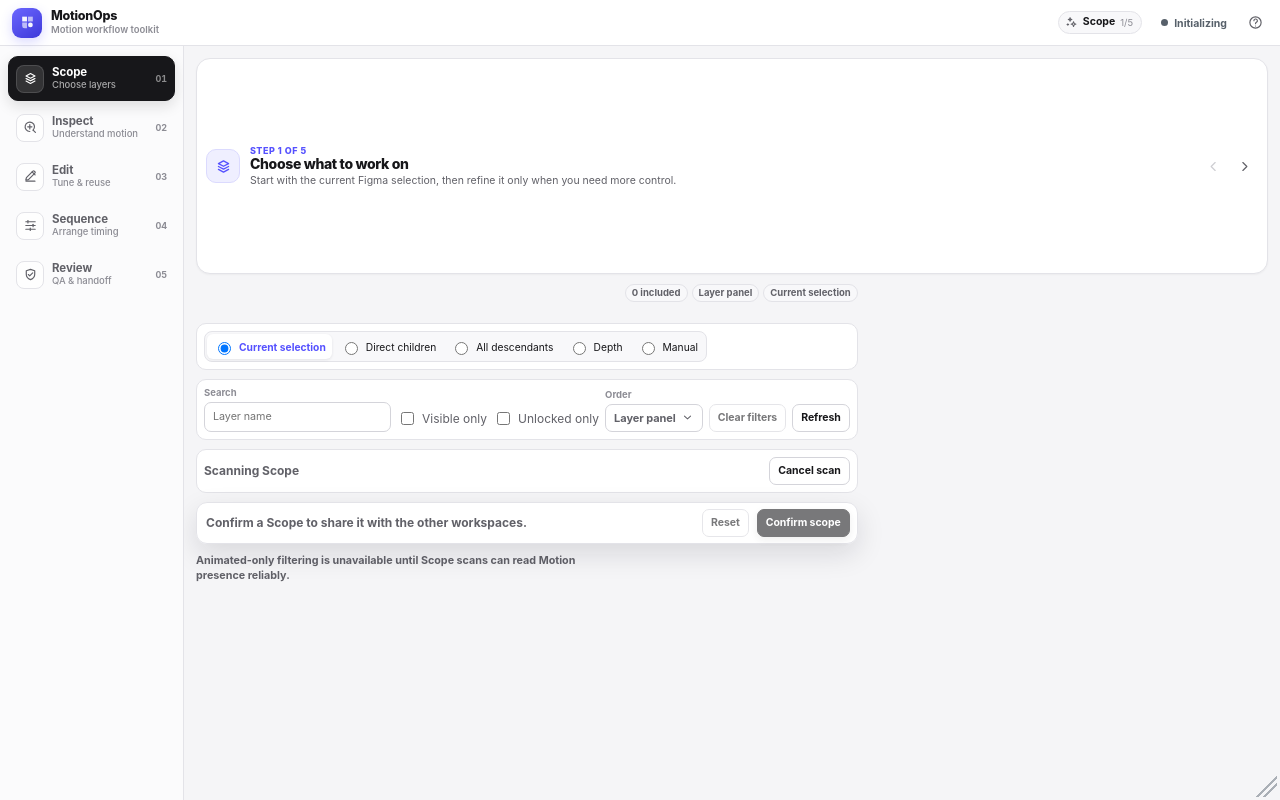
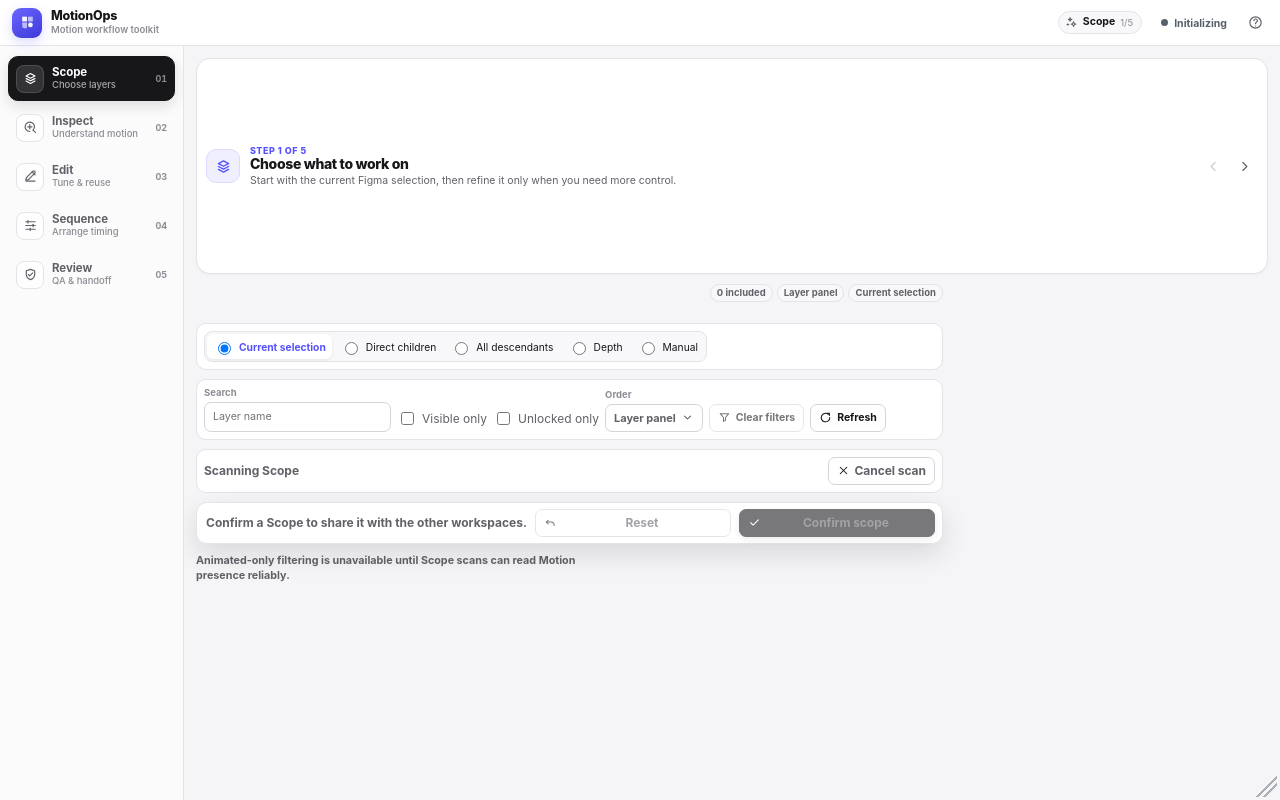
Before and after one commit to ionut442/MotionOps, a React (Vite) app: page / in a window 1280 px wide. Built offline with nearby package versions, Linux system fonts and the light colour scheme.

Commit message:
Add icons to Scope actions

```diff
--- a/src/ui/ScopeWorkspace.tsx
+++ b/src/ui/ScopeWorkspace.tsx
@@ -32,6 +32,7 @@ import {
 import type { ScopeScanNode, ScopeScanResult } from "../domain/scopeScan";
 import type { PluginToUiMessage, UiToPluginMessage } from "../shared/messages";
 import { Select } from "./components/ui";
+import { Icon } from "./components/Icon";
 
 export interface ScopeWorkspaceProps {
   readonly lastMessage: PluginToUiMessage | null;
@@ -560,7 +561,7 @@ export const ScopeWorkspace = ({
             }}
             type="button"
           >
-            {hasRenderedChildren ? (isExpanded ? "v" : ">") : ""}
+            {hasRenderedChildren ? <Icon name={isExpanded ? "chevron-down" : "chevron-right"} size={12} /> : null}
           </button>
           <input
             aria-label={`Include in scope: ${node.name}`}
@@ -586,9 +587,7 @@ export const ScopeWorkspace = ({
               }}
               draggable
               type="button"
-            >
-              ::
-            </button>
+            ><Icon name="sequence" size={12} /></button>
           ) : null}
           <span className="scope-node-name">{node.name}</span>
           <span className="scope-node-type">{nodeTypeLabel(node.type)}</span>
@@ -601,9 +600,7 @@ export const ScopeWorkspace = ({
               revealNode(node.id);
             }}
             type="button"
-          >
-            Reveal
-          </button>
+          ><Icon name="eye" size={13} /><span>Reveal</span></button>
           {order.mode === "custom" ? (
             <>
               <button
@@ -614,9 +611,7 @@ export const ScopeWorkspace = ({
                 }}
                 title="Move up in MotionOps target order"
                 type="button"
-              >
-                ^
-              </button>
+              ><Icon name="chevron-left" size={12} /></button>
               <button
                 aria-label={`Move ${node.name} down in MotionOps target order`}
                 className="scope-icon-action"
@@ -625,9 +620,7 @@ export const ScopeWorkspace = ({
                 }}
                 title="Move down in MotionOps target order"
                 type="button"
-              >
-                v
-              </button>
+              ><Icon name="chevron-right" size={12} /></button>
             </>
           ) : null}
         </div>
@@ -743,18 +736,14 @@ export const ScopeWorkspace = ({
             setFilters(createDefaultScopeFilters());
           }}
           type="button"
-        >
-          Clear filters
-        </button>
+        ><Icon name="filter" size={13} /><span>Clear filters</span></button>
         <button
           className="secondary-action"
           onClick={() => {
             requestScan(scopeDefinition);
           }}
           type="button"
-        >
-          Refresh
-        </button>
+        ><Icon name="refresh" size={13} /><span>Refresh</span></button>
       </div>
 
       {nodeTypes.length > 0 ? (
@@ -777,7 +766,7 @@ export const ScopeWorkspace = ({
       {order.mode === "custom" ? (
         <div className="scope-order-note">
           <span>Custom order changes MotionOps processing order only, not Figma layer order.</span>
-          <button onClick={resetCustomOrder} type="button">Reset custom order</button>
+          <button onClick={resetCustomOrder} type="button"><Icon name="undo" size={13} /><span>Reset custom order</span></button>
         </div>
       ) : null}
 
@@ -789,9 +778,7 @@ export const ScopeWorkspace = ({
               : "Awaiting first Scope scan"}
           </span>
           {viewState.status === "scanning" ? (
-            <button onClick={cancelScan} type="button">
-              Cancel scan
-            </button>
+            <button onClick={cancelScan} type="button"><Icon name="close" size={13} /><span>Cancel scan</span></button>
           ) : null}
         </div>
       ) : null}
@@ -804,9 +791,7 @@ export const ScopeWorkspace = ({
               requestScan(scopeDefinition);
             }}
             type="button"
-          >
-            Refresh
-          </button>
+          ><Icon name="refresh" size={13} /><span>Refresh</span></button>
         </div>
       ) : null}
 
@@ -824,9 +809,7 @@ export const ScopeWorkspace = ({
               requestScan(scopeDefinition);
             }}
             type="button"
-          >
-            Retry
-          </button>
+          ><Icon name="refresh" size={13} /><span>Retry</span></button>
         </div>
       ) : null}
 
@@ -852,17 +835,13 @@ export const ScopeWorkspace = ({
                 setCheckedIds(new Set(filteredResult.nodes.map((node) => node.id)));
               }}
               type="button"
-            >
-              Select all
-            </button>
+            ><Icon name="check" size={13} /><span>Select all</span></button>
             <button
               onClick={() => {
                 setCheckedIds(new Set());
               }}
               type="button"
-            >
-              Deselect all
-            </button>
+            ><Icon name="minus" size={13} /><span>Deselect all</span></button>
           </div>
           <div aria-label="Scope hierarchy" className="scope-tree" role="tree">
             {renderRows(roots)}
@@ -878,12 +857,8 @@ export const ScopeWorkspace = ({
               ? "Confirm a Scope to share it with the other workspaces."
               : "Confirmed Scope is up to date."}
         </span>
-        <button className="secondary-action" disabled={!hasPendingChanges} onClick={resetDraft} type="button">
-          Reset
-        </button>
-        <button className="primary-action" disabled={draftScopeResult === null} onClick={confirmScope} type="button">
-          Confirm scope
-        </button>
+        <button className="secondary-action" disabled={!hasPendingChanges} onClick={resetDraft} type="button"><Icon name="undo" size={13} /><span>Reset</span></button>
+        <button className="primary-action" disabled={draftScopeResult === null} onClick={confirmScope} type="button"><Icon name="check" size={13} /><span>Confirm scope</span></button>
       </div>
 
       <p className="scope-field-note">Animated-only filtering is unavailable until Scope scans can read Motion presence reliably.</p>
```
